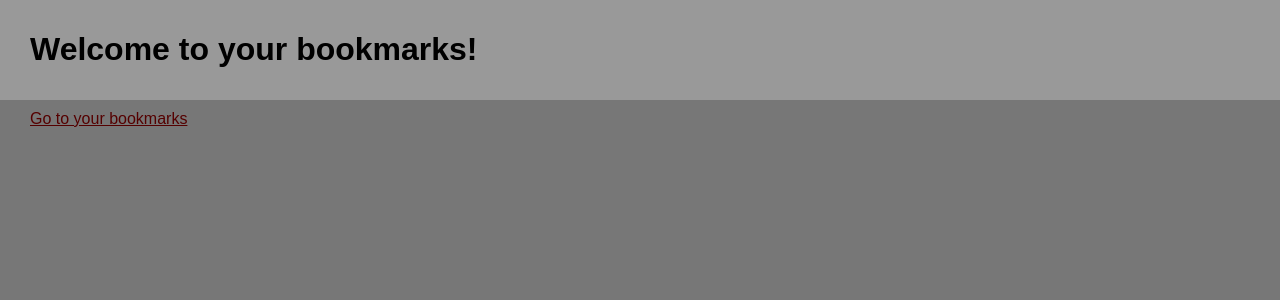
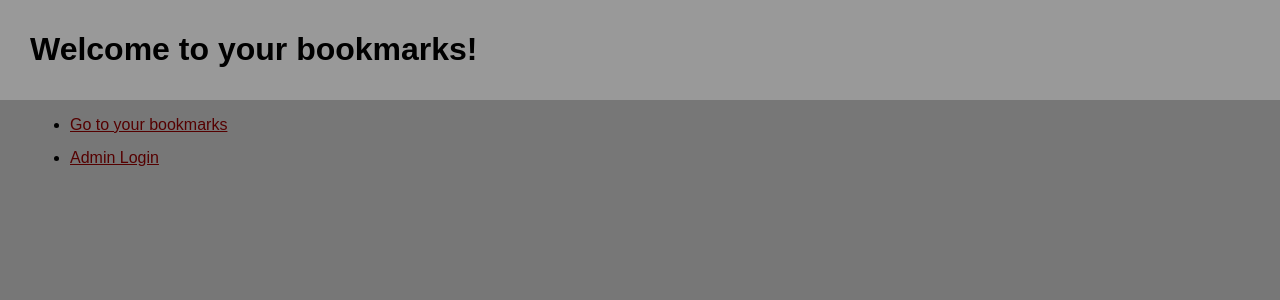
Before and after one commit to nikhilkamineni/djorg, a Django app: page / in a window 1280 px wide; the page is wider, and only the part inside the window is pictured. Shown: the top 300 px of that part. Run offline with Django 3.2, Linux system fonts and the light colour scheme.

Commit message:
Added admin login link to base url; Made bookmark display by name instead of object id in admin area

```diff
--- a/bookmarks/models.py
+++ b/bookmarks/models.py
@@ -10,7 +10,11 @@ class Bookmark(models.Model):
     notes = models.TextField(blank=True)
     created_at = models.DateTimeField(auto_now_add=True)
     last_modified = models.DateTimeField(auto_now=True)
+    def __str__(self):
+        return self.name
 
 
 class PersonalBookmark(Bookmark):
     user = models.ForeignKey(User, on_delete=models.CASCADE)
+    def __str__(self):
+        return self.name
--- a/bookmarks/templates/bookmarks/djorg_base.html
+++ b/bookmarks/templates/bookmarks/djorg_base.html
@@ -6,5 +6,13 @@
 </div>
 
 <div class="Site-Container">
-  <a href="/bookmarks">Go to your bookmarks</a>
+  <ul>
+    <li>
+      <a style="display: block" href="/bookmarks">Go to your bookmarks</a>
+    </li>
+
+    <li>
+      <a href="/admin">Admin Login</a>
+    </li>
+  </ul>
 </div>
```
Also changed, not shown: 1 other file.
